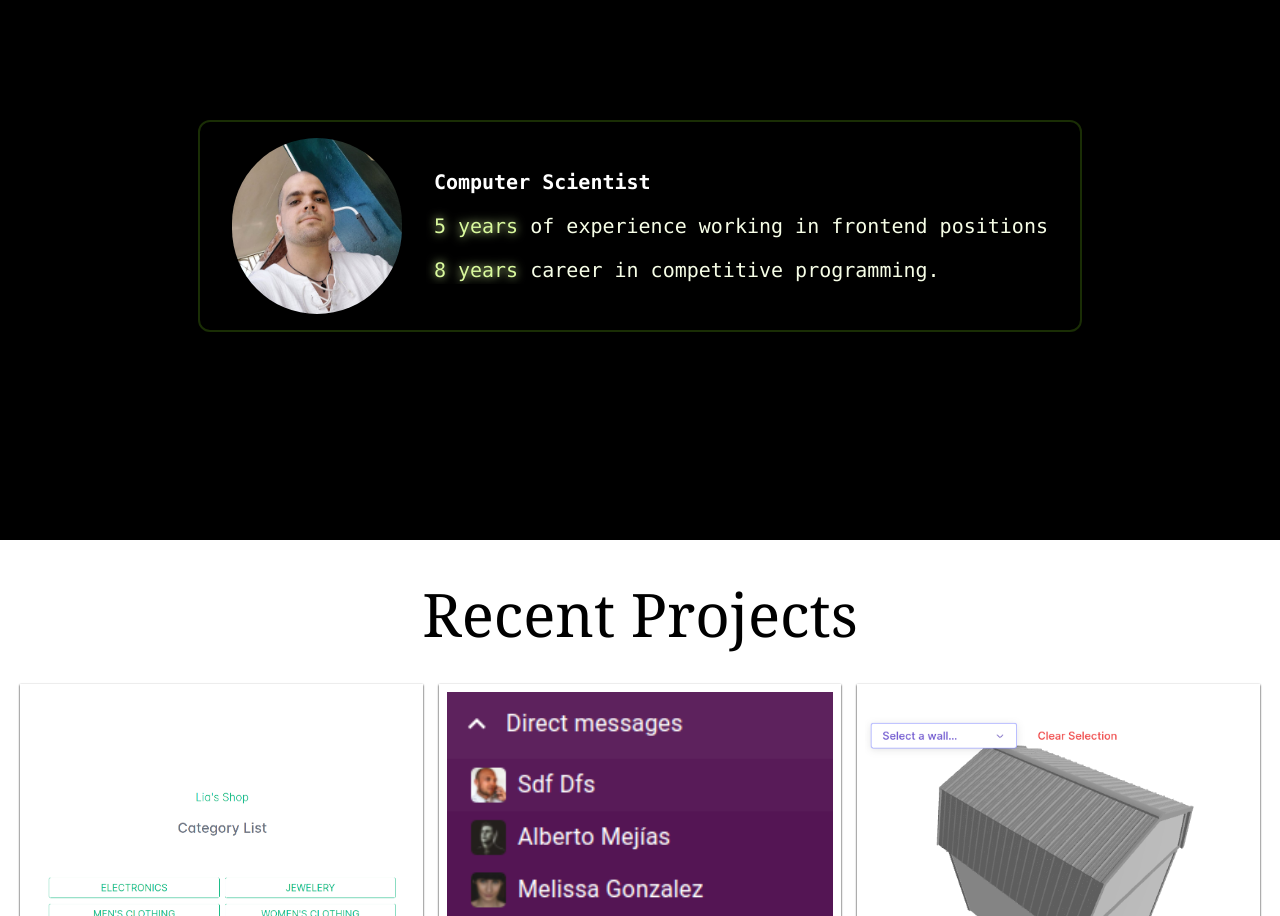
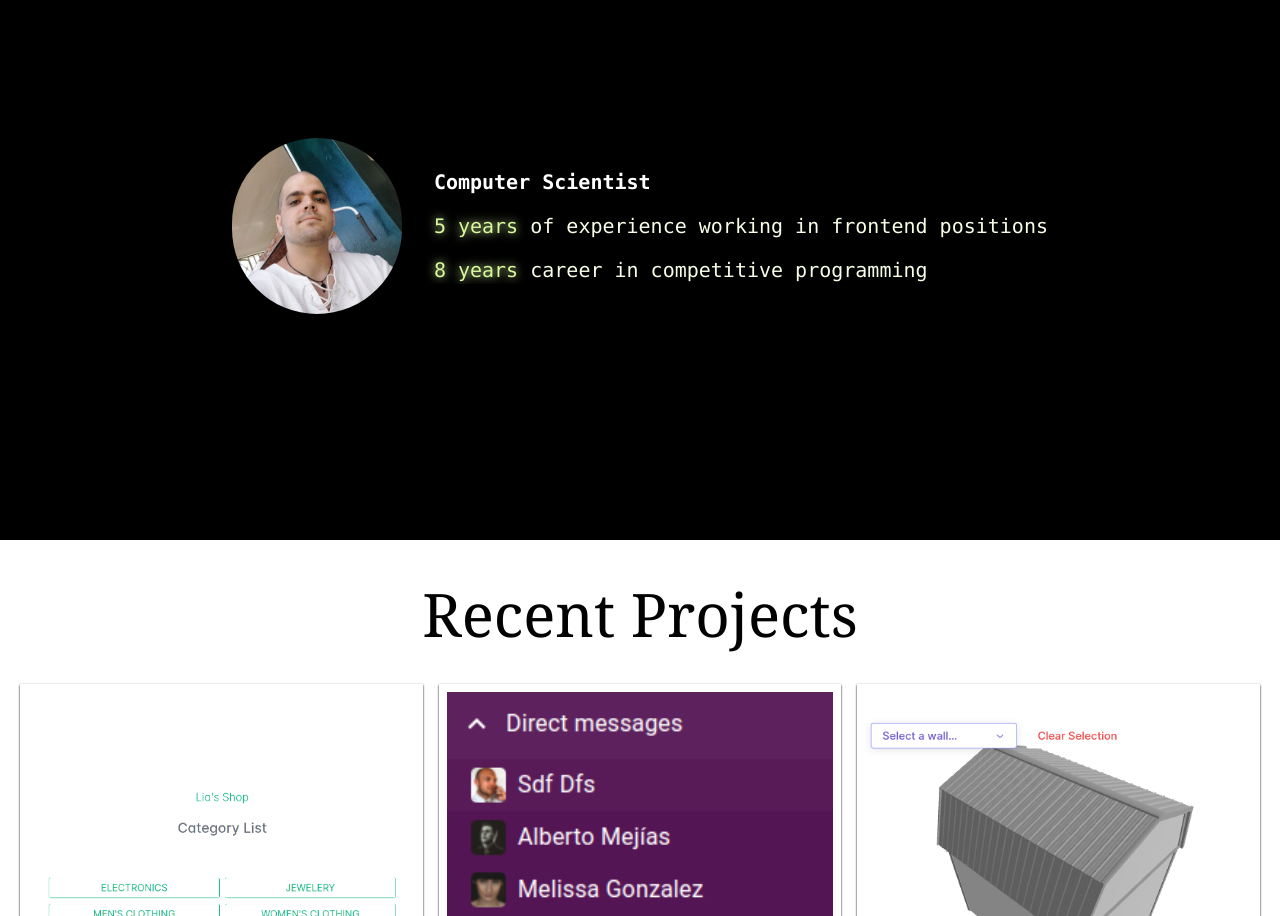
Before and after one commit to edenysd/edenysd.github.io, a React (Create React App) app: page / in a window 1280 px wide. Shown: the part 1060-1976 px from the top of the page. Built offline with nearby package versions, Linux system fonts and the light colour scheme; no server answers.

Commit message:
feat: simplify card design removing border

```diff
--- a/src/components/about-section/AboutCard.js
+++ b/src/components/about-section/AboutCard.js
@@ -5,8 +5,7 @@ export default function AboutCard() {
     <div className="w-full h-fit p-1 m-auto sm:px-24 max-h-fit relative">
       <div
         className="w-fit flex flex-col md:justify-center py-8 px-8 md:p-8 mx-auto my-0 rounded-xl space-y-2 md:py-4
-        md:flex-row md:items-center md:space-y-0 md:space-x-6 backdrop-blur-sm
-        sm:border-lime-950 md:border-solid md:border-2"
+        md:flex-row md:items-center md:space-y-0 md:space-x-6 backdrop-blur-sm"
       >
         <img
           className="block mx-auto h-44 rounded-full md:mx-0 md:shrink-0"
@@ -26,7 +25,7 @@ export default function AboutCard() {
             </p>
             <p>
               <span className="text-lime-200 glow-5"> 8 years</span> career in
-              competitive programming.
+              competitive programming
             </p>
           </div>
         </div>
```
